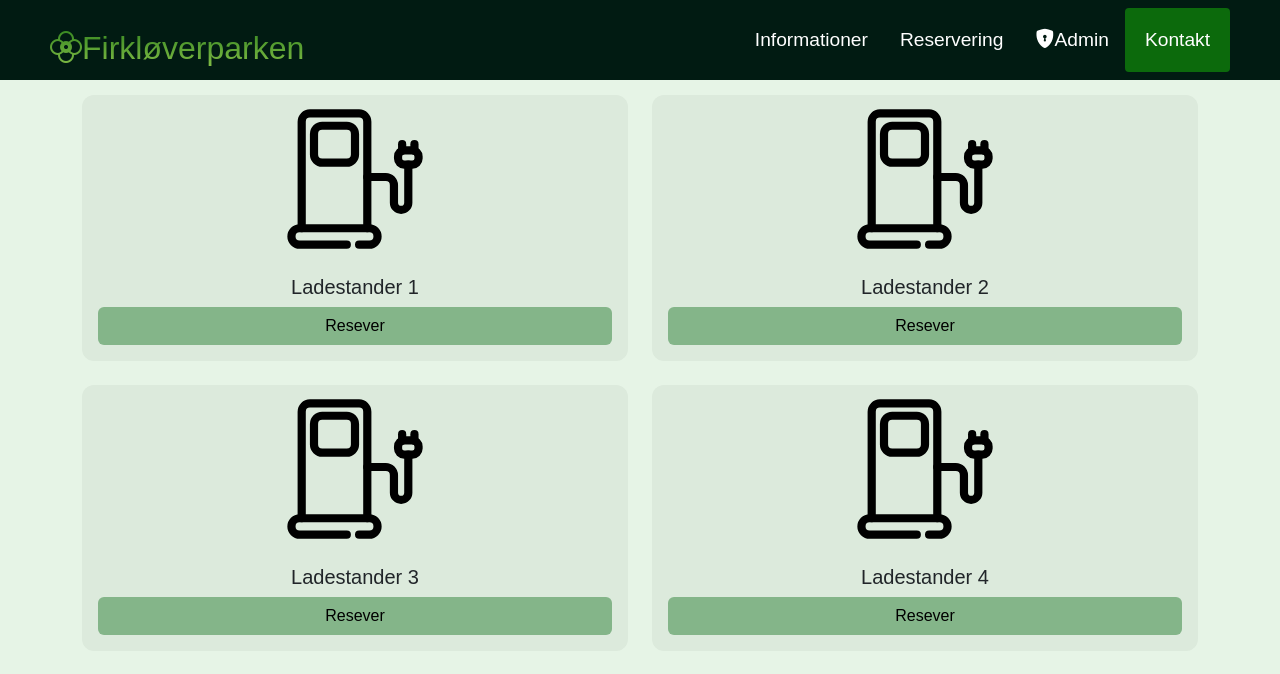
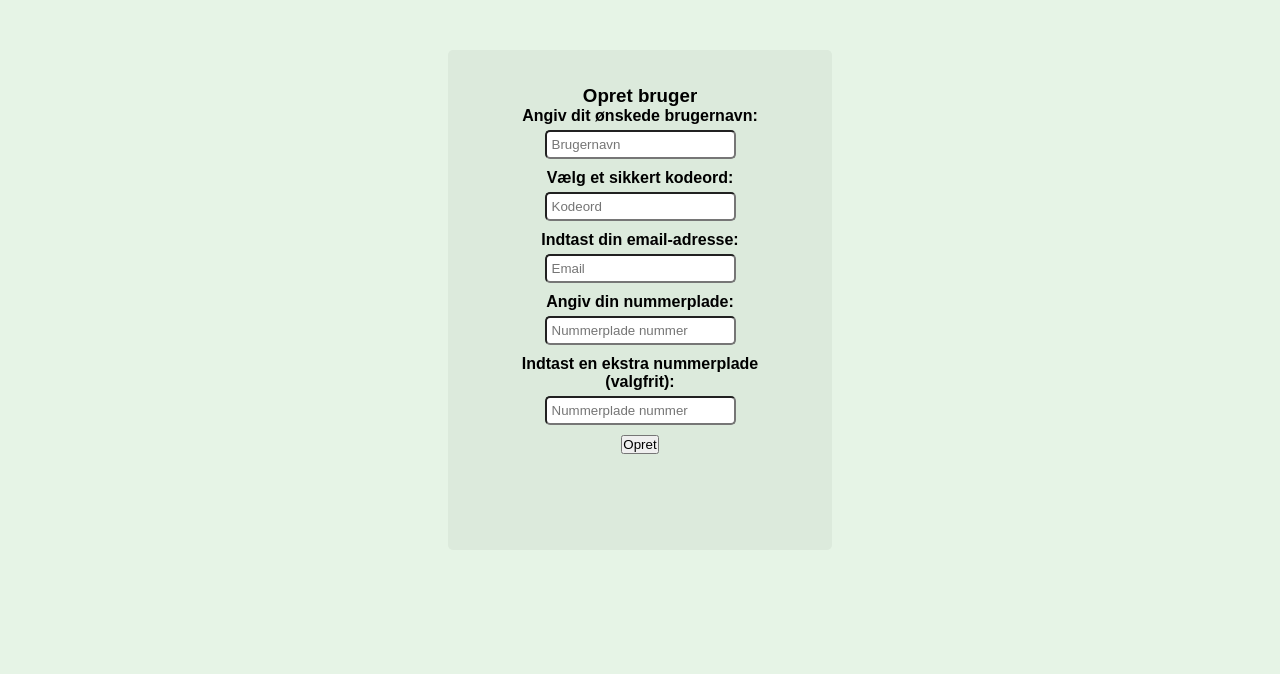
Before and after one commit to MarcusL00/Eletric-charger-solution, a PHP site: page / in a window 1280 px wide. Shown: the top 674 px of the page. Run offline with PHP 8.4, Linux system fonts and the light colour scheme.

Commit message:
wicked
wick wick wicked update

```diff
--- a/JS/reseveration.js
+++ b/JS/reseveration.js
@@ -13,7 +13,7 @@ document.addEventListener('DOMContentLoaded', function () {
       const selectedTime = document.querySelector('.toggle-button.active');
       if (selectedTime) {
         alert('Din reservation er blevet oprette til kl. ' + selectedTime.innerText);
-        window.location.href = '/index.html';
+        window.location.href = '/charger.php';
       } else {
         alert('Venligst vælg et tidspunkt.');
       }
--- a/booking.php
+++ b/booking.php
@@ -15,7 +15,7 @@
     <nav class="navbar">
         <div class="navbarContainer">
 
-            <a href="/Eletric-charger-solution/index.php" id="navbarLogo"><i class="bi bi-flower2"></i></i>Firkløverparken</a>
+            <a href="/Eletric-charger-solution/charger.php" id="navbarLogo"><i class="bi bi-flower2"></i></i>Firkløverparken</a>
             <div class="navbarToggle" id="mobileMenu">
                 <span class="bar"></span>
                 <span class="bar"></span>
--- a/includes/dbh.inc.php
+++ b/includes/dbh.inc.php
@@ -6,7 +6,7 @@ $dbpassword= "";
 
 try{
     $pdo = new PDO($dsn,$dbusername,$dbpassword);
-    $pdo->setAttribute(PDO::ATTR_ERRMODE,PDO::ERRMODE_EXCEPTION)
+    $pdo->setAttribute(PDO::ATTR_ERRMODE,PDO::ERRMODE_EXCEPTION);
 
 }catch(PDOExpection $e){
     echo "Connection failed: " . $e->getMessage();
--- a/index.php
+++ b/index.php
@@ -1,103 +1,40 @@
 <!DOCTYPE html>
-<html lang="da-dk">
-
+<html lang="en">
 <head>
     <meta charset="UTF-8">
     <meta name="viewport" content="width=device-width, initial-scale=1.0">
-    <link href="https://cdn.jsdelivr.net/npm/bootstrap@5.3.2/dist/css/bootstrap.min.css" rel="stylesheet"
-          integrity="sha384-T3c6CoIi6uLrA9TneNEoa7RxnatzjcDSCmG1MXxSR1GAsXEV/Dwwykc2MPK8M2HN" crossorigin="anonymous">
+    <title>Login page</title>
     <link rel="stylesheet" href="https://cdn.jsdelivr.net/npm/bootstrap-icons@1.11.2/font/bootstrap-icons.min.css">
     <title>Forside</title>
     <link rel="stylesheet" href="style.css">
 </head>
+<body>
+    <div class="newUserContainer">
 
-<body>
+        <h3>Opret bruger</h3>
+        <form action="includes/formhandler.inc.php" method="post">
+        <h4>Angiv dit ønskede brugernavn:</h4>
+        <input type="text" name="username" placeholder="Brugernavn">
 
-    <!-- navbar  -->
-    <nav class="navbar">
-        <div class="navbarContainer">
+        <h4>Vælg et sikkert kodeord:</h4>
+        <input type="text" name="pwd" placeholder="Kodeord">
 
-            <a href="/Eletric-charger-solution/index.php" id="navbarLogo"><i class="bi bi-flower2"></i></i>Firkløverparken</a>
-            <div class="navbarToggle" id="mobileMenu">
-                <span class="bar"></span>
-                <span class="bar"></span>
-                <span class="bar"></span>
-            </div>
-            <ul class="navbarMenu">
-                <li class="navbarItem">
-                    <a href="/Eletric-charger-solution/rules.php" class="navbarLinks">
-                        Informationer
-                      </a>
-                  </li>
-                  <li class="navbarItem">
-                      <a href="/Eletric-charger-solution/booking.php" class="navbarLinks">
-                          Reservering
-                      </a>
-                  </li>
-                  <li class="navbarItem">
-                      <a href="/Eletric-charger-solution/admin.php" class="navbarLinks"><i class="bi bi-shield-lock-fill"></i> Admin</a>
-                  </li>
-                <li class="navbarBtn">
-                    <a href="/Eletric-charger-solution/contact.php" class="button">
-                        Kontakt
-                    </a>
-                </li>
-            </ul>
-        </div>
-</nav>
+        <h4>Indtast din email-adresse:</h4>
+        <input type="text" name="email" placeholder="Email">
 
+        <h4>Angiv din nummerplade:</h4>
+        <input type="text" name="licenseplate" placeholder="Nummerplade nummer">
 
+        <h4>Indtast en ekstra nummerplade (valgfrit):</h4>
+        <input type="text" name="licenseplateExtra" placeholder="Nummerplade nummer">
 
-    <!-- card container  -->
-    <div class="container">
-        <div class="row g-4">
-            <div class="col-md-6 ">
-                <div class="card">
-                    <img src="/Eletric-charger-solution/images/charger-charging-station-svgrepo-com.svg" class="card-img-top" alt="stock image of a charging station">
-                    <div class="card-body">
-                        <h5 class="card-title">Ladestander 1</h5>
-                        <a href="/Eletric-charger-solution/booking.php" class="btn custom-btn" id="charger1">Resever</a>
-
-                    </div>
-                </div>
-            </div>
-
-            <div class="col-md-6">
-                <div class="card">
-                    <img src="/Eletric-charger-solution/images/charger-charging-station-svgrepo-com.svg" class="card-img-top" alt="Picture of a Person">
-                    <div class="card-body">
-                        <h5 class="card-title">Ladestander 2</h5>
-                        <a href="/Eletric-charger-solution/booking.php" class="btn custom-btn" id="charger2">Resever</a>
-                    </div>
-                </div>
-            </div>
-
-            <div class="col-md-6">
-                <div class="card">
-                    <img src="/Eletric-charger-solution/images/charger-charging-station-svgrepo-com.svg" class="card-img-top" alt="Picture of a Person">
-                    <div class="card-body">
-                        <h5 class="card-title">Ladestander 3</h5>
-                        <a href="/Eletric-charger-solution/booking.php" class="btn custom-btn" id="charger3">Resever</a>
-                    </div>
-                </div>
-            </div>
-
-            <div class="col-md-6">
-                <div class="card">
-                    <img src="/Eletric-charger-solution/images/charger-charging-station-svgrepo-com.svg" class="card-img-top" alt="Picture of a Person">
-                    <div class="card-body">
-                        <h5 class="card-title">Ladestander 4</h5>
-                        <a href="/Eletric-charger-solution/booking.php" class="btn custom-btn" id="charger4">Resever</a>
-                    </div>
-                </div>
-            </div>
-        </div>
+        <button>Opret</button>
+        </form>
     </div>
 
-    <script src="/JS/app.js" defer></script>
+<script src="/JS/app.js" defer></script>
     <script src="https://cdn.jsdelivr.net/npm/bootstrap@5.3.2/dist/js/bootstrap.bundle.min.js"
             integrity="sha384-C6RzsynM9kWDrMNeT87bh95OGNyZPhcTNXj1NW7RuBCsyN/o0jlpcV8Qyq46cDfL"
             crossorigin="anonymous"></script>
 </body>
-
 </html>
--- a/rules.php
+++ b/rules.php
@@ -15,7 +15,7 @@
     <nav class="navbar">
         <div class="navbarContainer">
 
-            <a href="/Eletric-charger-solution/index.php" id="navbarLogo"><i class="bi bi-flower2"></i></i>Firkløverparken</a>
+            <a href="/Eletric-charger-solution/charger.php" id="navbarLogo"><i class="bi bi-flower2"></i></i>Firkløverparken</a>
             <div class="navbarToggle" id="mobileMenu">
                 <span class="bar"></span>
                 <span class="bar"></span>
--- a/style.css
+++ b/style.css
@@ -432,3 +432,33 @@ tbody tr:hover {
     background-color:#b0305f;
     transition: all 0.3s ease;
 }
+
+/* signup page */
+
+.newUserContainer{
+    background-color: #dceadc;
+    display: block;
+    flex-wrap: wrap;
+    text-align: center;
+    justify-content: center;
+    margin-top:50px;
+    margin-left: auto;
+    margin-right: auto;
+    border-radius: 5px;
+    height: 500px;
+    width: 30%;
+    padding-left: 50px;
+    padding-right: 50px;
+    padding-top: 35px;
+}
+
+.newUserContainer form {
+    display: flex;
+    flex-direction: column;
+    align-items: center;
+}
+
+.newUserContainer input {
+    margin-bottom: 10px;
+    padding: 5px;
+}
--- a/test.php
+++ /dev/null
@@ -1 +0,0 @@
-<?php phpinfo(); ?>
```
Also changed, not shown: admin.php (+56 -71 lines), charger.php (added, +103 -0 lines), includes/formhandler.inc.php (added, +38 -0 lines).
